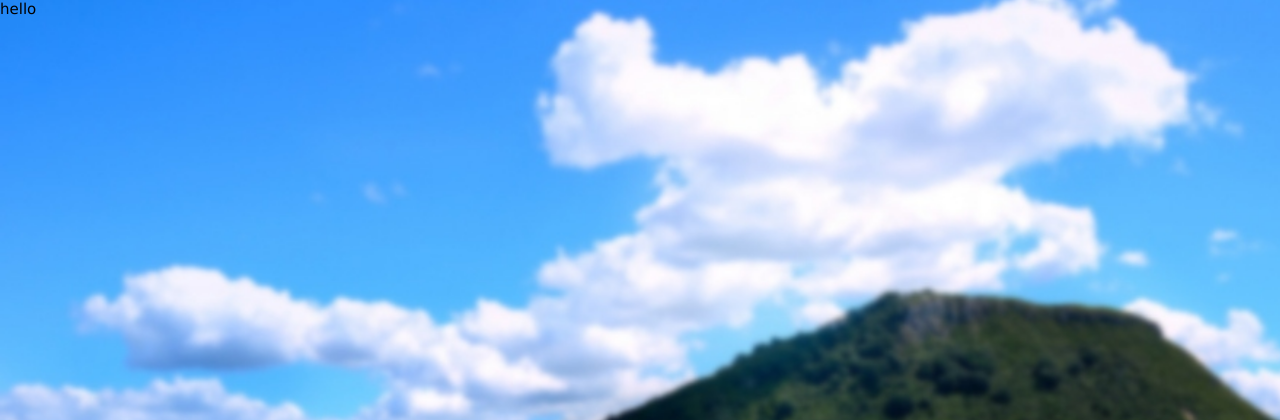
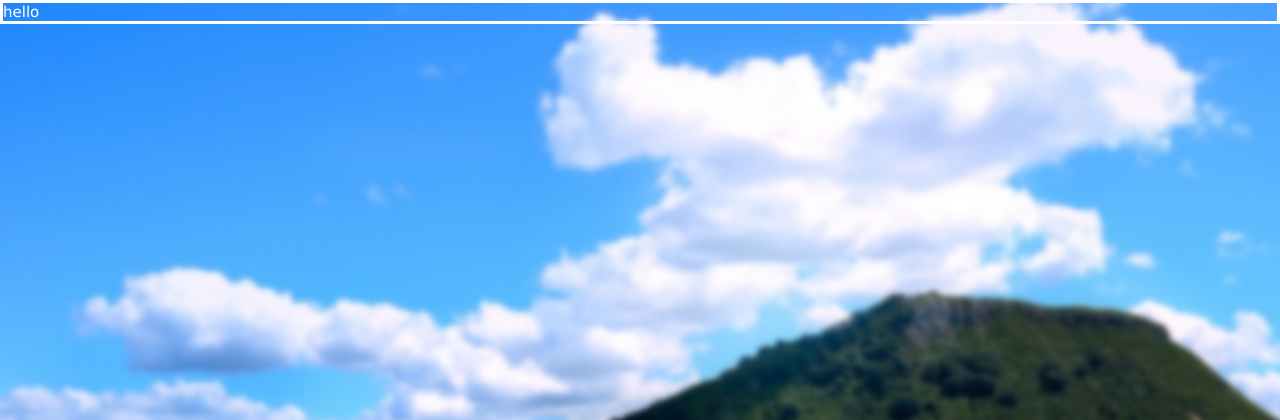
Before and after one commit to militaryk/assessment, a PHP site: page /Tauranga.html in a window 1280 px wide. Shown: the part 47-467 px from the top of the page. Run offline with PHP 8.4, Linux system fonts and the light colour scheme.

Commit message:
Update style.css

```diff
--- a/css/style.css
+++ b/css/style.css
@@ -156,3 +156,8 @@ nav li > ul > li:hover > ul  {
     text-align: center;
     color: #fff;
 }
+.article {
+  border-style: solid;
+  border-width: medium;
+  color: white;
+}
```
